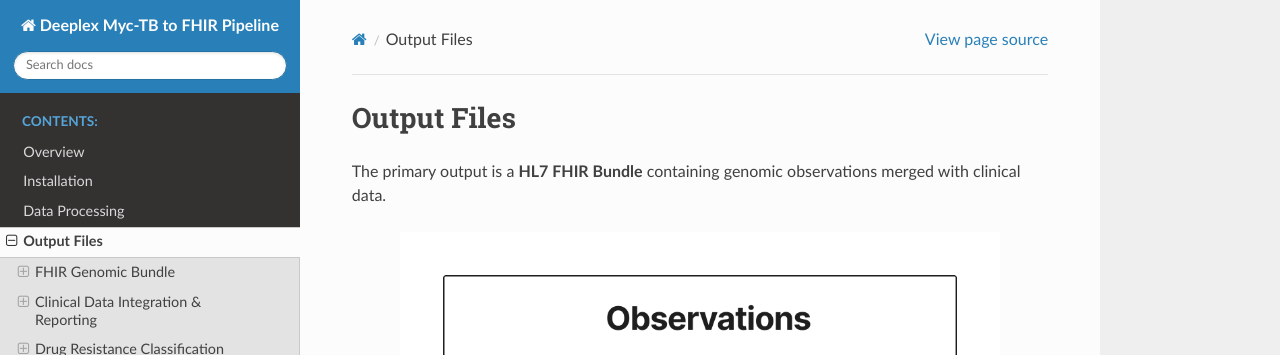
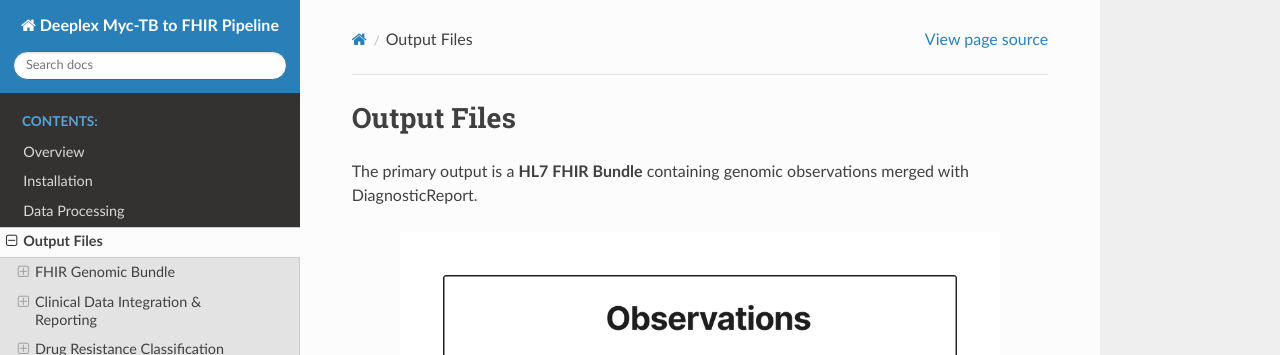
Before and after one commit to robind1/deeplex-tb-to-fhir-pipeline-docs, a Sphinx documentation site: the page built from docs/source/outputs.md, in a window 1280 px wide and 1400 px high. Shown: the top 355 px of the window. Built offline with Sphinx 7.4.7 and the Read the Docs theme 3.1.0, drawn with Linux system fonts in a browser that asks for light colours; some of the changed text lies outside the part shown.

Commit message:
Update outputs.md

````diff
--- a/docs/source/outputs.md
+++ b/docs/source/outputs.md
@@ -1,5 +1,5 @@
 # Output Files
-The primary output is a **HL7 FHIR Bundle** containing genomic observations merged with clinical data.
+The primary output is a **HL7 FHIR Bundle** containing genomic observations merged with DiagnosticReport.
 ```{image} _static/Deeplex_bundle_v1.4.png
 :alt: Deeplex FHIR Genomics Bundle
 :width: 600px
````
Also changed, not shown: other parts of docs/source/outputs.md (+0 -1 lines).
